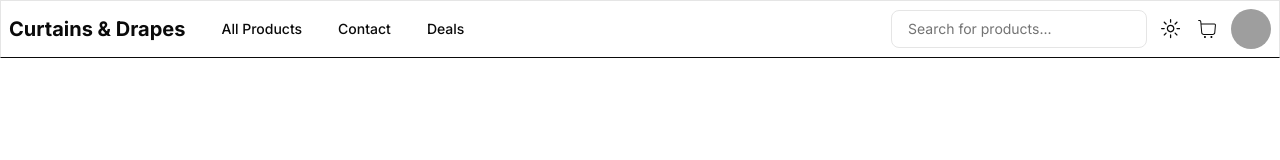
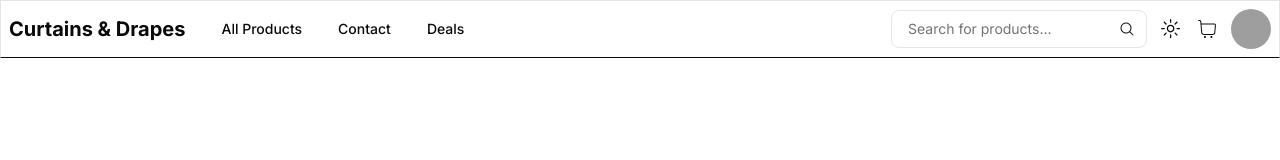
Before and after one commit to frustrated018/curtains-and-drapes, a Next.js app: page / in a window 1280 px wide. Shown: the top 160 px of the page. Built offline with nearby package versions, Linux system fonts and the light colour scheme; grey boxes are pictures that could not be loaded.

Commit message:
Added a magnefying icon

```diff
--- a/src/components/search/search.jsx
+++ b/src/components/search/search.jsx
@@ -2,7 +2,7 @@ import { HiMagnifyingGlass } from "react-icons/hi2";
 
 const Search = () => {
   return (
-    <form className="w-max-[550px] w-full lg:w-80 xl:w-full">
+    <form className="w-max-[550px] relative w-full lg:w-80 xl:w-full">
       <input
         type="text"
         name="search"
@@ -10,7 +10,9 @@ const Search = () => {
         autoComplete="off"
         className="w-full rounded-lg border bg-white px-4 py-2 text-sm text-black placeholder:text-neutral-500 dark:border-neutral-800 dark:bg-transparent dark:text-white dark:placeholder:text-neutral-400"
       />
-
+      <div className="absolute right-0 top-0 mr-3 flex h-full items-center ">
+        <HiMagnifyingGlass />
+      </div>
     </form>
   );
 };
```
